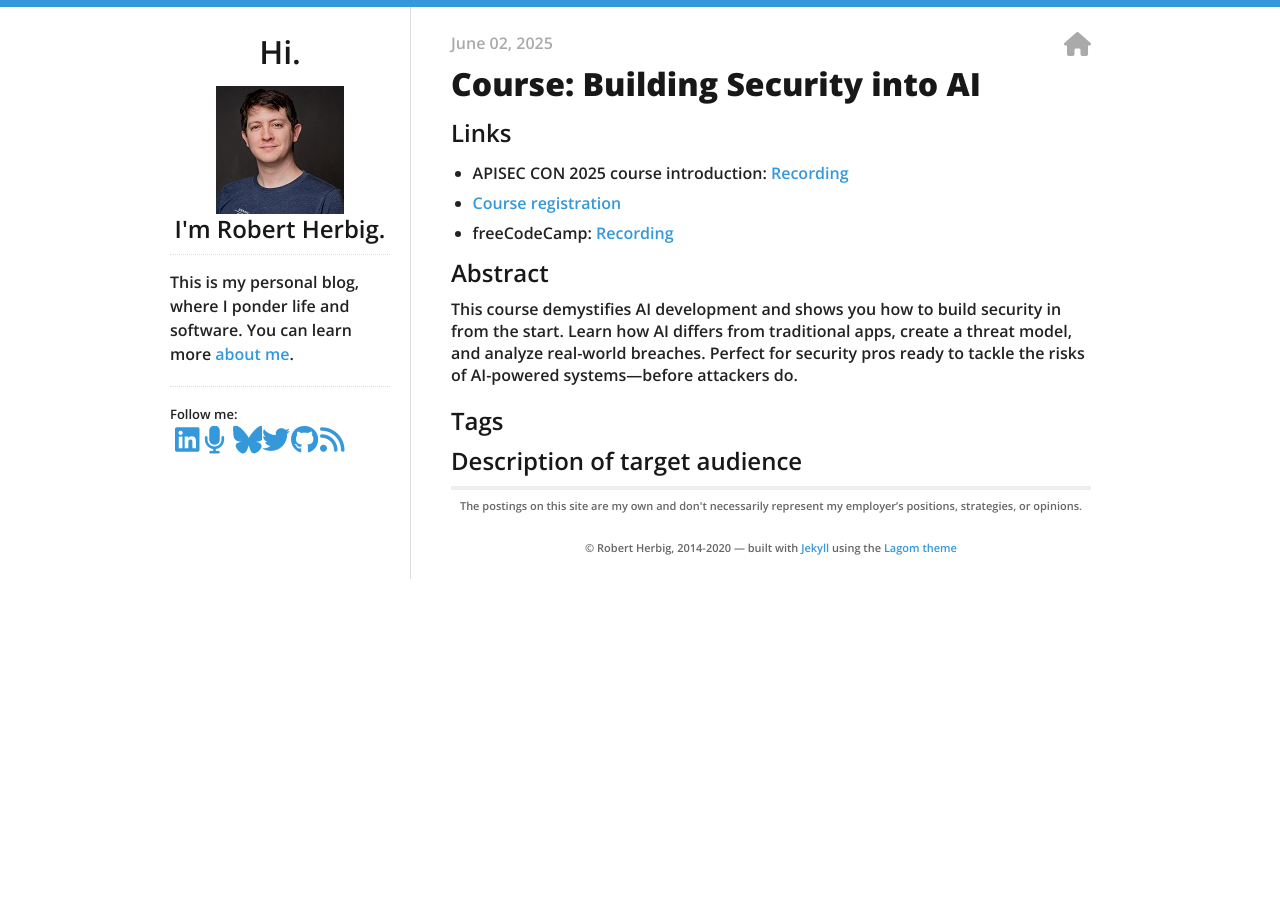
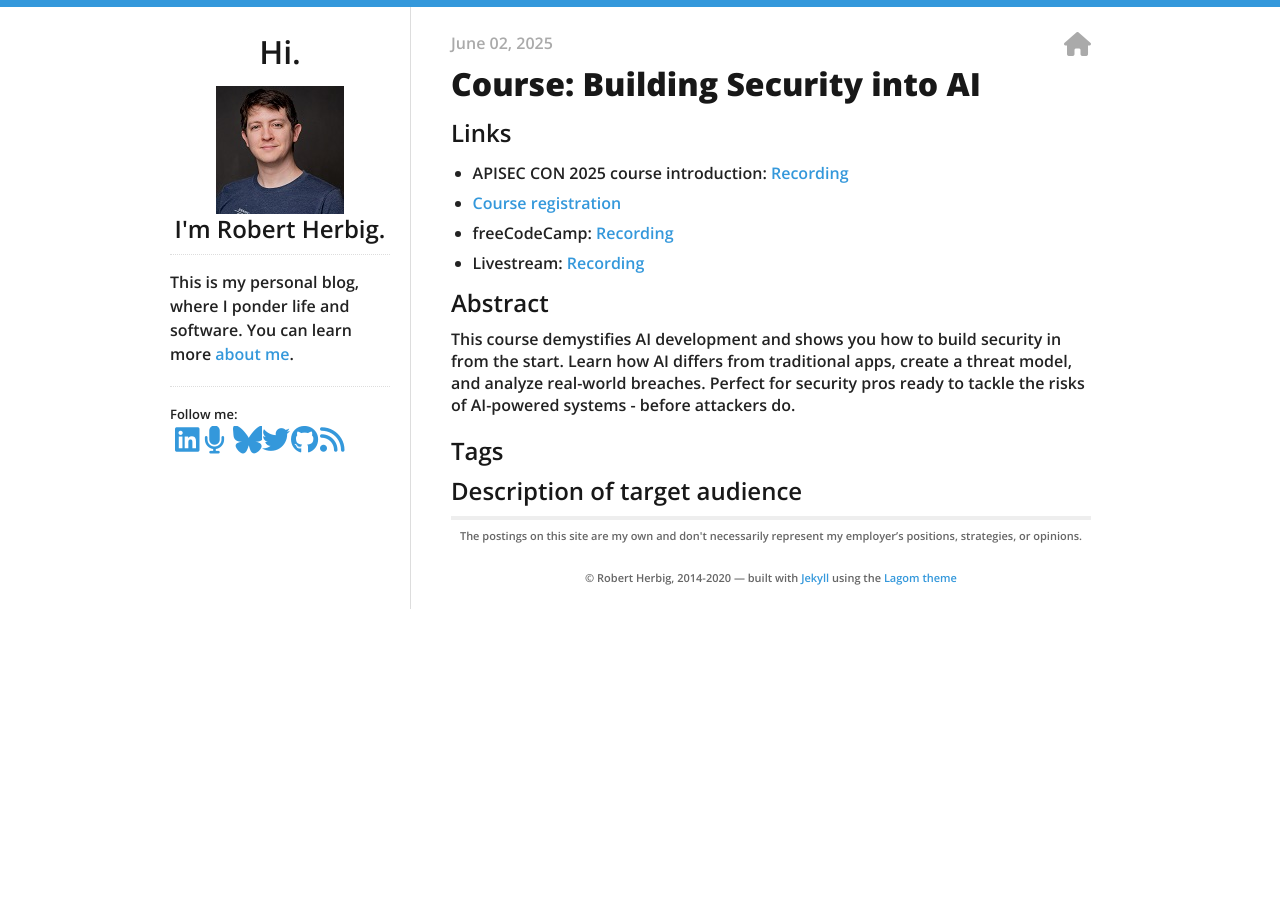
Before and after one commit to rpherbig/rpherbig.github.io, a Jekyll site: the page built from _posts/2025-06-02-building-security-into-ai.md, in a window 1280 px wide. Built offline with Jekyll 4.4.1, drawn with Linux system fonts in a browser that asks for light colours.

Commit message:
Add link to the livestream

```diff
--- a/_posts/2025-06-02-building-security-into-ai.md
+++ b/_posts/2025-06-02-building-security-into-ai.md
@@ -8,10 +8,11 @@ layout: post
 * APISEC CON 2025 course introduction: [Recording](https://www.youtube.com/watch?v=1wZIy2gdwKQ)
 * [Course registration](https://www.apisecuniversity.com/courses/building-security-into-ai)
 * freeCodeCamp: [Recording](https://www.youtube.com/watch?v=0xah5jMflcI)
+* Livestream: [Recording](https://www.youtube.com/watch?v=6Gbx6qQv6XU)
 
 ## Abstract
 
-This course demystifies AI development and shows you how to build security in from the start. Learn how AI differs from traditional apps, create a threat model, and analyze real-world breaches. Perfect for security pros ready to tackle the risks of AI-powered systems—before attackers do.
+This course demystifies AI development and shows you how to build security in from the start. Learn how AI differs from traditional apps, create a threat model, and analyze real-world breaches. Perfect for security pros ready to tackle the risks of AI-powered systems - before attackers do.
 
 ## Tags
 
```
